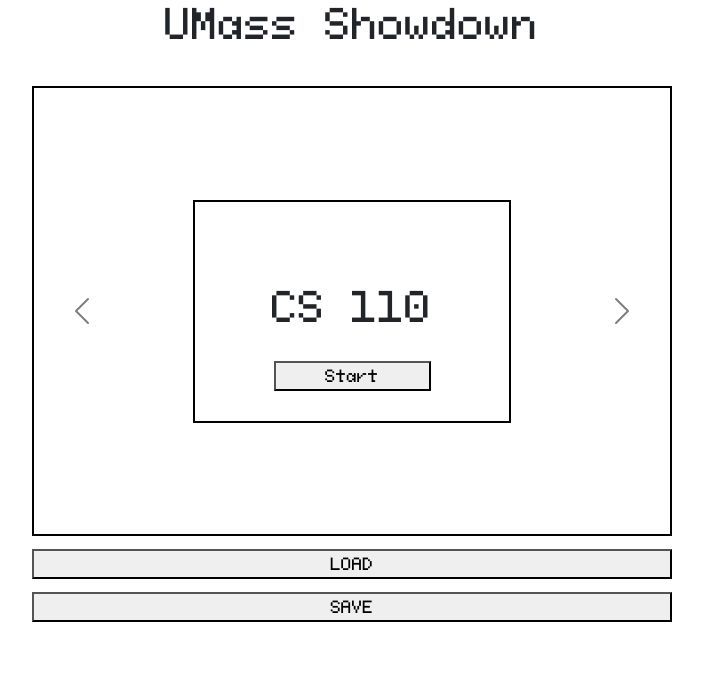
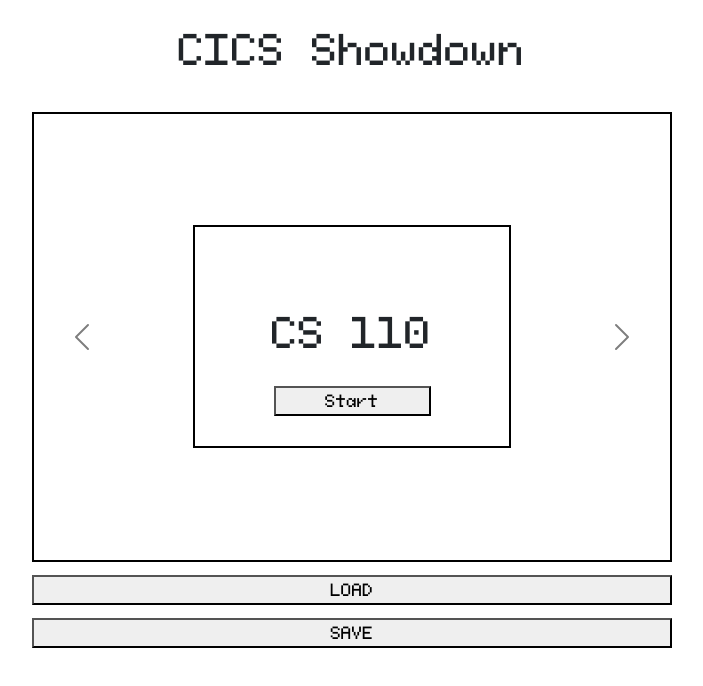
Before and after one commit to Pndablob/UMassShowdown, a React (Create React App) app: page / in a window 1280 px wide. Shown: the top 686 px of the page, without its empty margins (288-991 px from the left). Built offline with nearby package versions, Linux system fonts and the light colour scheme.

Commit message:
added margin top and changed title to CICS Showdown

```diff
--- a/src/LevelSelect/LevelSelect.css
+++ b/src/LevelSelect/LevelSelect.css
@@ -2,6 +2,7 @@
     text-align: center;
     font-family: PixeloidMono;
     margin-bottom: 3%;
+    margin-top: 2%;
 }
 
 button {
--- a/src/LevelSelect/LevelSelect.tsx
+++ b/src/LevelSelect/LevelSelect.tsx
@@ -46,7 +46,7 @@ function LevelSelect({globalState, setGlobalState}: any) {
 
   return (
     <div>
-        <h1 className='level-select-title'>UMass Showdown</h1>
+        <h1 className='level-select-title'>CICS Showdown</h1>
         <ImageCarousel globalState={globalState} setGlobalState={setGlobalState}/>
         <input
           ref={fileInputRef}
```
